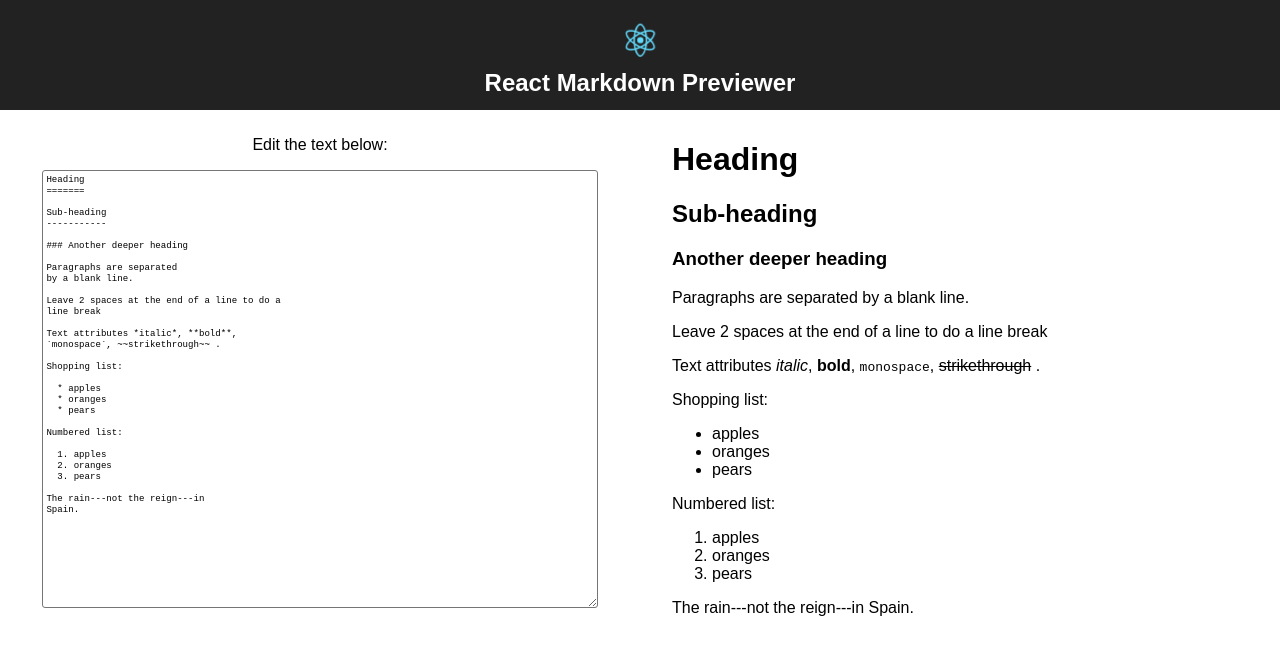
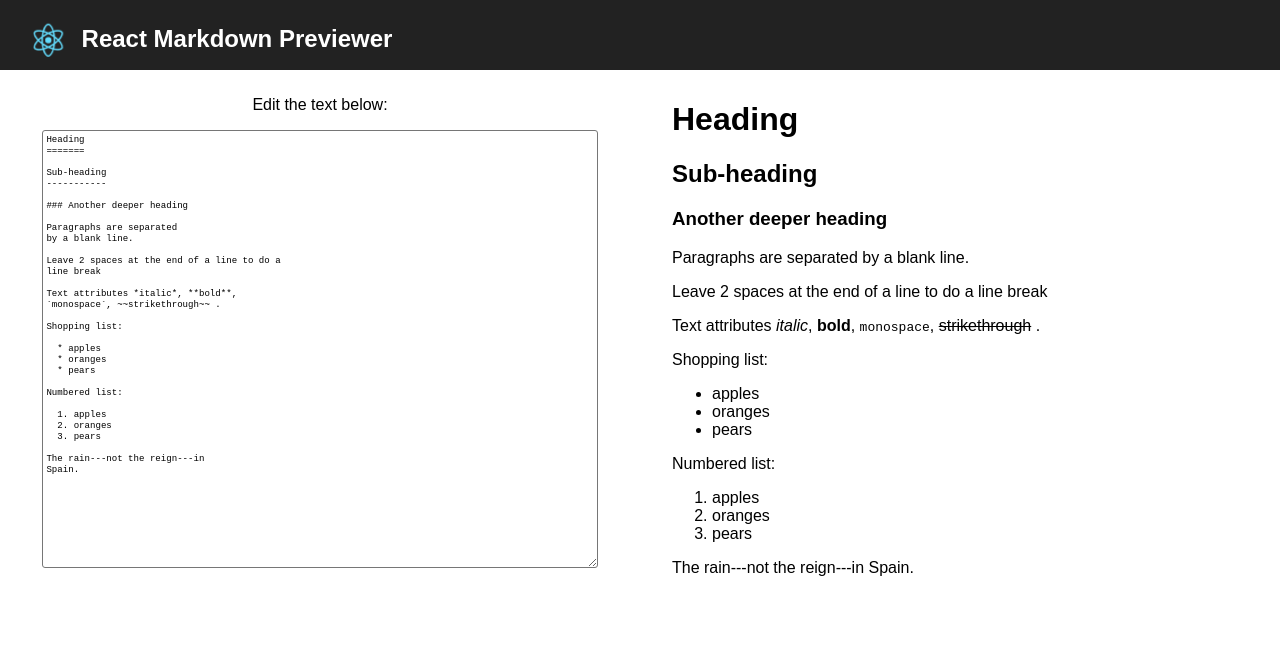
Before and after one commit to kallaway/react-markdown-previewer, a React (Create React App) app: page / in a window 1280 px wide. Shown: the top 654 px of the page. Built offline with nearby package versions, Linux system fonts and the light colour scheme.

Commit message:
change design

```diff
--- a/src/App.css
+++ b/src/App.css
@@ -10,9 +10,11 @@
 
 .App-header {
   background-color: #222;
-  height: 70px;
+  height: 30px;
   padding: 20px;
   color: white;
+  display: flex;
+  flex-direction: row;
 }
 
 .App-header h2 {
```
